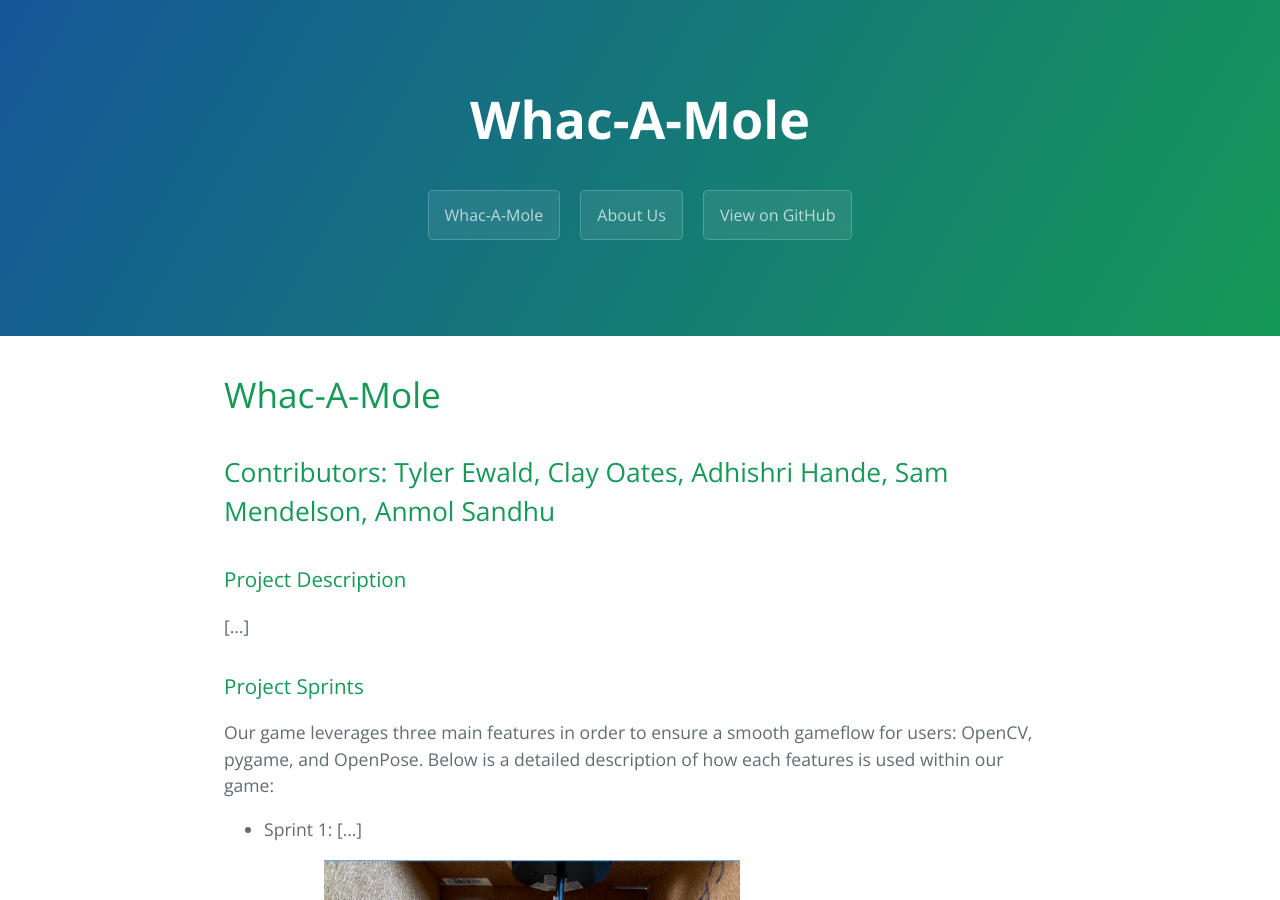
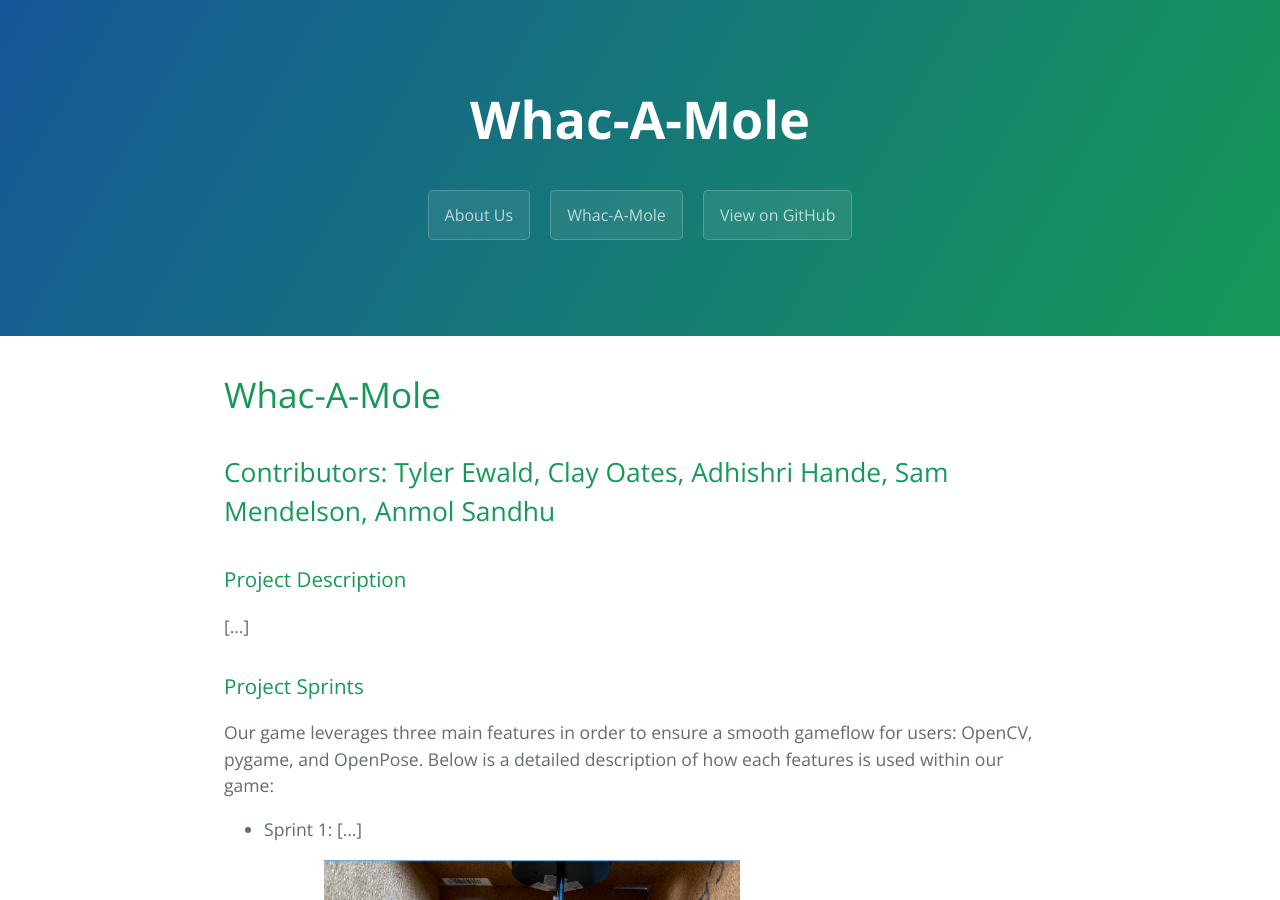
Before and after one commit to iamtheyammer/pie-whack-a-mole, a Jekyll site: the page built from index.md, in a window 1280 px wide and 900 px high. Built offline with Jekyll 4.4.1, drawn with Linux system fonts in a browser that asks for light colours.

Commit message:
link fix

```diff
--- a/_layouts/template.html
+++ b/_layouts/template.html
@@ -13,8 +13,9 @@
     <section class="page-header">
       <h1 class="project-name">Whac-A-Mole</h1>
       <h2 class="project-tagline"></h2>
-      <a href= {{"index.md"}} class="btn">Whac-A-Mole</a>
-      <a href= {{"aboutUS.md"}} class="btn">About Us</a>
+      {% for page in site.pages %}
+        <a href= {{ page.filename }} class="btn">{{ page.title }}</a>
+      {% endfor %}
       <a href="https://github.com/iamtheyammer/pie-whack-a-mole" class="btn">View on GitHub</a>
     </section>
 
```
